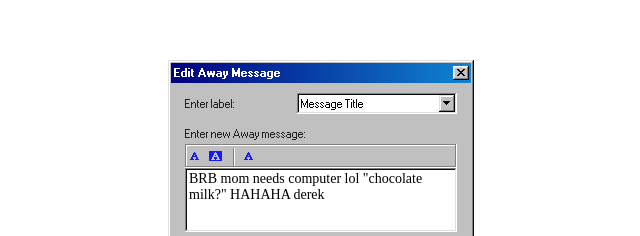
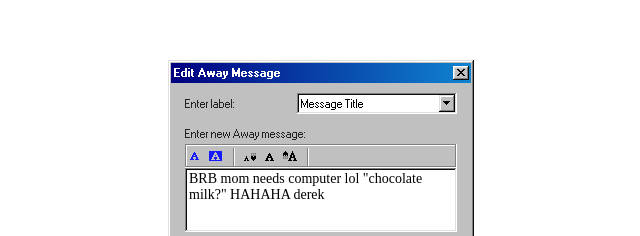
Before and after one commit to jdan/away-message, a Next.js app: page / in a window 1280 px wide. Shown: the part 200-436 px from the top of the page, without its empty margins (319-959 px from the left). Built offline with nearby package versions, Linux system fonts and the light colour scheme.

Commit message:
font size controls

```diff
--- a/app/icons.tsx
+++ b/app/icons.tsx
@@ -31,3 +31,84 @@ export const BackgroundColorIcon = (props: { fill: string }) => (
     />
   </svg>
 );
+
+export const SmallerFontIcon = (props: {
+  letterFill: string;
+  trailFill: string;
+}) => (
+  <svg
+    width="20"
+    height="14"
+    viewBox="0 0 20 14"
+    fill="none"
+    xmlns="http://www.w3.org/2000/svg"
+  >
+    <path
+      fill-rule="evenodd"
+      clip-rule="evenodd"
+      d="M6 7H5V8V9H4V10V11H3V12H4H5V11V10H6V11V12H7H8V11H7V10V9H6V8V7Z"
+      fill={props.letterFill}
+    />
+    <path
+      fill-rule="evenodd"
+      clip-rule="evenodd"
+      d="M11 4H10V5V6V7H11H12H13H14H15V6V5V4H14H13H12H11ZM13 5H14V6H13V5ZM12 6H11V5H12V6Z"
+      fill={props.trailFill}
+    />
+    <path
+      fill-rule="evenodd"
+      clip-rule="evenodd"
+      d="M11 7H10V8V9V10H11V11H12V12H13V11H14V10H15V9V8V7H14H13V8H12V7H11Z"
+      fill={props.letterFill}
+    />
+  </svg>
+);
+
+export const NormalFontIcon = (props: { fill: string }) => (
+  <svg
+    width="20"
+    height="14"
+    viewBox="0 0 20 14"
+    fill="none"
+    xmlns="http://www.w3.org/2000/svg"
+  >
+    <path
+      fill-rule="evenodd"
+      clip-rule="evenodd"
+      d="M9 4H8V5H7V6V7H6V8V9H5V10V11H4V12H5H6H7H8V11H7V10V9H8H9H10V10V11H9V12H10H11H12H13V11H12V10V9H11V8V7H10V6V5H9V4ZM8 7H9V8H8V7Z"
+      fill={props.fill}
+    />
+  </svg>
+);
+
+export const LargerFontIcon = (props: {
+  letterFill: string;
+  trailFill: string;
+}) => (
+  <svg
+    width="20"
+    height="14"
+    viewBox="0 0 20 14"
+    fill="none"
+    xmlns="http://www.w3.org/2000/svg"
+  >
+    <path
+      fill-rule="evenodd"
+      clip-rule="evenodd"
+      d="M3 7H2V8V9V10H3H4H5H6H7V9V8V7H6H5H4H3ZM5 8H6V9H5V8ZM4 9H3V8H4V9Z"
+      fill={props.trailFill}
+    />
+    <path
+      fill-rule="evenodd"
+      clip-rule="evenodd"
+      d="M4 2H5V3H6V4H7V5V6V7H6V6H5V7H4V6H3V7H2V6V5V4H3V3H4V2Z"
+      fill={props.letterFill}
+    />
+    <path
+      fill-rule="evenodd"
+      clip-rule="evenodd"
+      d="M12 2H11V3V4H10V5V6H9V7V8V9H8V10V11H7V12H8H9H10H11V11H10V10V9H11H12H13V10V11H12V12H13H14H15H16V11H15V10V9H14V8V7V6H13V5V4H12V3V2ZM11 6H12V7V8H11V7V6Z"
+      fill={props.letterFill}
+    />
+  </svg>
+);
--- a/app/page.tsx
+++ b/app/page.tsx
@@ -1,7 +1,13 @@
 "use client";
 
 import { CSSProperties, useMemo, useState } from "react";
-import { BackgroundColorIcon, TextColorIcon } from "./icons";
+import {
+  BackgroundColorIcon,
+  LargerFontIcon,
+  NormalFontIcon,
+  SmallerFontIcon,
+  TextColorIcon,
+} from "./icons";
 
 interface EditorStateV1 {
   version: 1;
@@ -14,7 +20,10 @@ const fontSizes = [8, 10, 14, 18, 24, 32, 64];
 
 type EditorState = EditorStateV1;
 
-const IconButton = (props: { children: React.ReactNode }) => (
+const IconButton = (props: {
+  children: React.ReactNode;
+  onClick?: () => void;
+}) => (
   <button
     className="icon-button"
     style={{
@@ -22,6 +31,7 @@ const IconButton = (props: { children: React.ReactNode }) => (
       minWidth: 0,
       minHeight: 0,
     }}
+    onClick={props.onClick}
   >
     {props.children}
   </button>
@@ -63,6 +73,10 @@ export default function Home() {
     setState({ ...state, fontSize: fontSizes[idx + 1] });
   };
 
+  const resetFontSize = () => {
+    setState({ ...state, fontSize: 14 });
+  };
+
   const decreaseFontSize = () => {
     const idx = fontSizes.indexOf(state.fontSize);
     if (idx === 0) return;
@@ -100,10 +114,20 @@ export default function Home() {
               <IconButton>
                 <BackgroundColorIcon fill="#1618FD" />
               </IconButton>
+
               <Divider />
-              <IconButton>
-                <TextColorIcon fill="#1618FD" />
+
+              <IconButton onClick={decreaseFontSize}>
+                <SmallerFontIcon letterFill="black" trailFill="#898986" />
               </IconButton>
+              <IconButton onClick={resetFontSize}>
+                <NormalFontIcon fill="black" />
+              </IconButton>
+              <IconButton onClick={increaseFontSize}>
+                <LargerFontIcon letterFill="black" trailFill="#898986" />
+              </IconButton>
+
+              <Divider />
             </fieldset>
             <textarea
               spellCheck="false"
```
